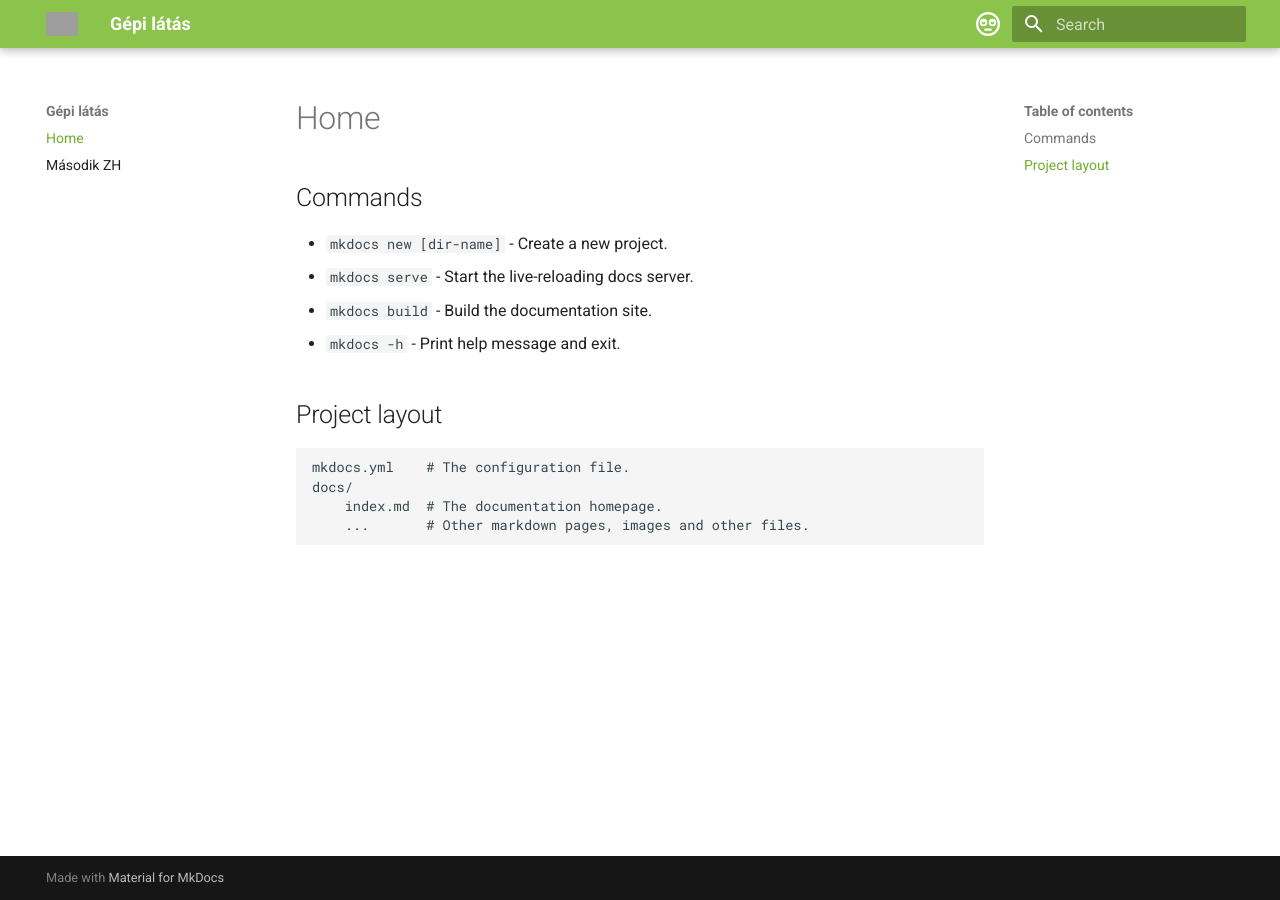
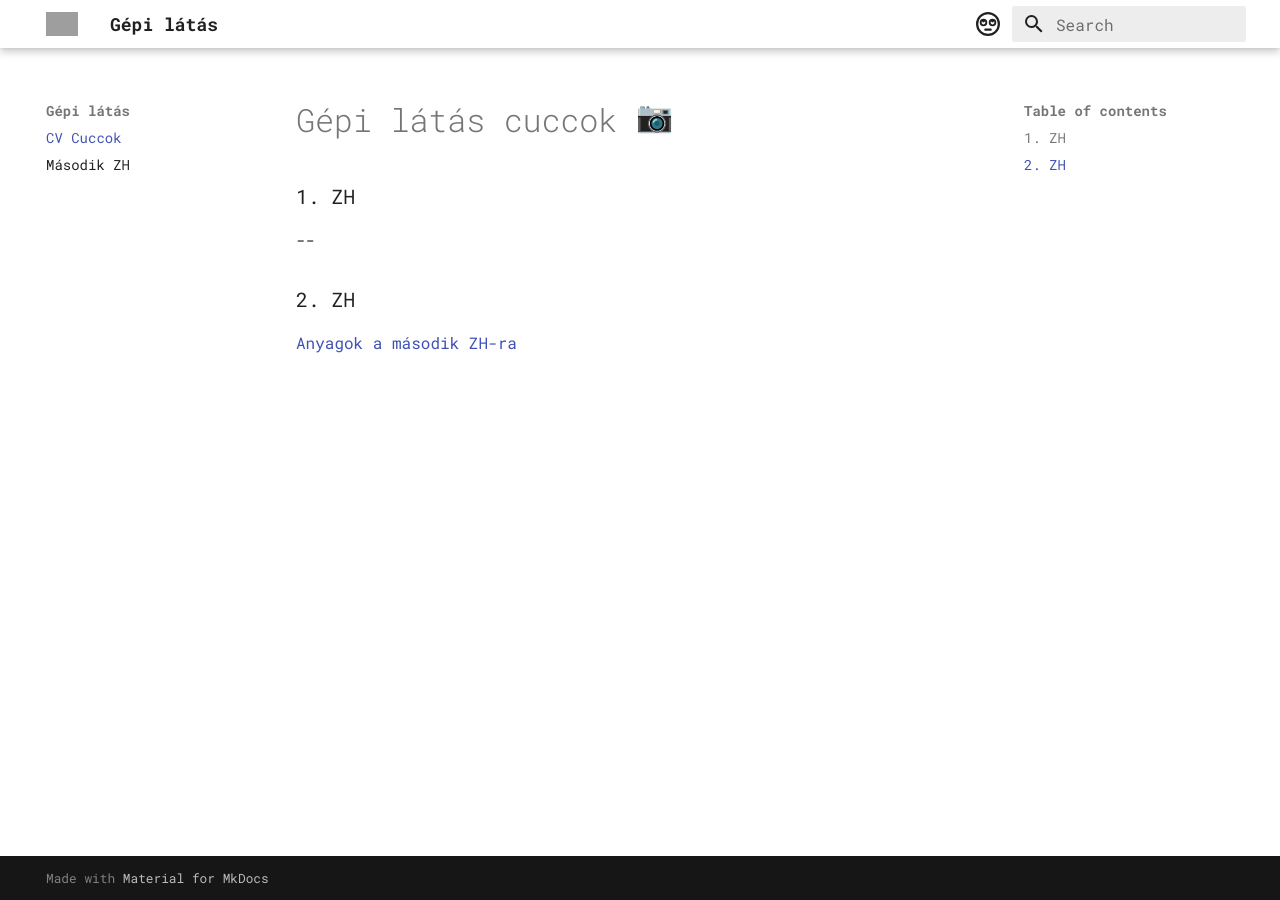
Before and after one commit to hanubence/cv-wiki, an MkDocs documentation site: the page built from docs/index.md, in a window 1280 px wide. Built offline with MkDocs 1.6.1 and Material for MkDocs 9.7.7, drawn with Linux system fonts in a browser that asks for light colours; emoji names are drawn with the system emoji font; grey boxes are pictures that could not be loaded.

Commit message:
updarted color scheme, other markup changes

```diff
--- a/docs/index.md
+++ b/docs/index.md
@@ -1,15 +1,8 @@
 
+# Gépi látás cuccok :camera:
 
-## Commands
+### 1. ZH
+--
 
-* `mkdocs new [dir-name]` - Create a new project.
-* `mkdocs serve` - Start the live-reloading docs server.
-* `mkdocs build` - Build the documentation site.
-* `mkdocs -h` - Print help message and exit.
-
-## Project layout
-
-    mkdocs.yml    # The configuration file.
-    docs/
-        index.md  # The documentation homepage.
-        ...       # Other markdown pages, images and other files.
+### 2. ZH
+[Anyagok a második ZH-ra](./zh2.md)
--- /dev/null
+++ b/docs/stylesheets/extra.css
@@ -0,0 +1,27 @@
+:root {
+    --md-primary-fg-color: #2f9c95;
+    /* Dark Purple */
+    --md-primary-fg-color--light: #40c9a2;
+    /* Light Purple */
+    --md-primary-fg-color--dark: #206652;
+    /* Darker Purple */
+    --md-primary-bg-color--light: #e5f9e0;
+    /* White */
+    --md-primary-bg-color--dark: #292D27;
+
+
+    --md-accent-fg-color: #673ab7;
+    /* Deep Purple */
+    --md-accent-fg-color--transparent: #673ab7;
+    /* Deep Purple (with transparency) */
+    --md-accent-bg-color: #b39ddb;
+    /* Light Deep Purple */
+    --md-accent-bg-color--light: #ede7f6;
+    /* Very Light Deep Purple */
+
+    --correct--answer: #4caf50;
+}
+
+.correct {
+    color: var(--correct--answer);
+}
--- a/mkdocs.yml
+++ b/mkdocs.yml
@@ -1,8 +1,14 @@
 site_name: Gépi látás
 site_url: https://cv.hanu.dev
 
+nav:
+ - CV Cuccok: index.md
+ - "Második ZH": zh2.md
+
 theme:
   name: material
+  font:
+    text: Roboto Mono
 
   logo: assets/kitten.png
   palette:
@@ -13,7 +19,7 @@ theme:
       toggle:
         icon: fontawesome/regular/face-rolling-eyes
         name: Hív a sötétség
-      primary: light green
+      primary: white
 
     # Palette toggle for dark mode
     - media: "(prefers-color-scheme: dark)"
@@ -21,16 +27,15 @@ theme:
       toggle:
         icon: fontawesome/solid/face-rolling-eyes
         name: Fura vagyok
-      primary: deep orange
-
-nav:
- - Home: index.md
- - "Második ZH": zh2.md
-
+      primary: custom
 
 markdown_extensions:
   - pymdownx.arithmatex:
       generic: true
+  - attr_list
+  - pymdownx.emoji:
+      emoji_index: !!python/name:material.extensions.emoji.twemoji
+      emoji_generator: !!python/name:material.extensions.emoji.to_svg
 
 extra_javascript:
   - javascripts/katex.js
@@ -40,4 +45,5 @@ extra_javascript:
   - https://cdnjs.cloudflare.com/ajax/libs/KaTeX/0.16.7/contrib/auto-render.min.js
 
 extra_css:
+  - stylesheets/extra.css
   - https://cdnjs.cloudflare.com/ajax/libs/KaTeX/0.16.7/katex.min.css
```
Also changed, not shown: docs/zh2.md (+65 -78 lines).
